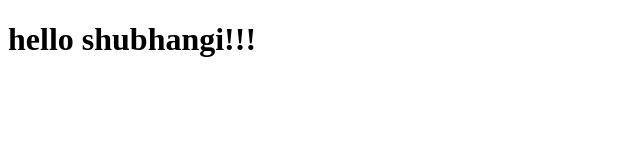
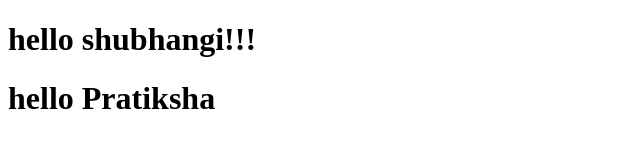
Before and after one commit to shubhangideokate05/webpage, a plain HTML site: page index.html in a window 1280 px wide. Shown: the whole page, without its empty margins (0-640 px from the left). Drawn offline with Linux system fonts and the light colour scheme.

Commit message:
index file updated

```diff
--- a/index.html
+++ b/index.html
@@ -9,6 +9,7 @@
 <body>
 
    <h1>hello shubhangi!!!</h1>
+   <h1>hello Pratiksha</h1>
 
 </body>
 </html>
```
